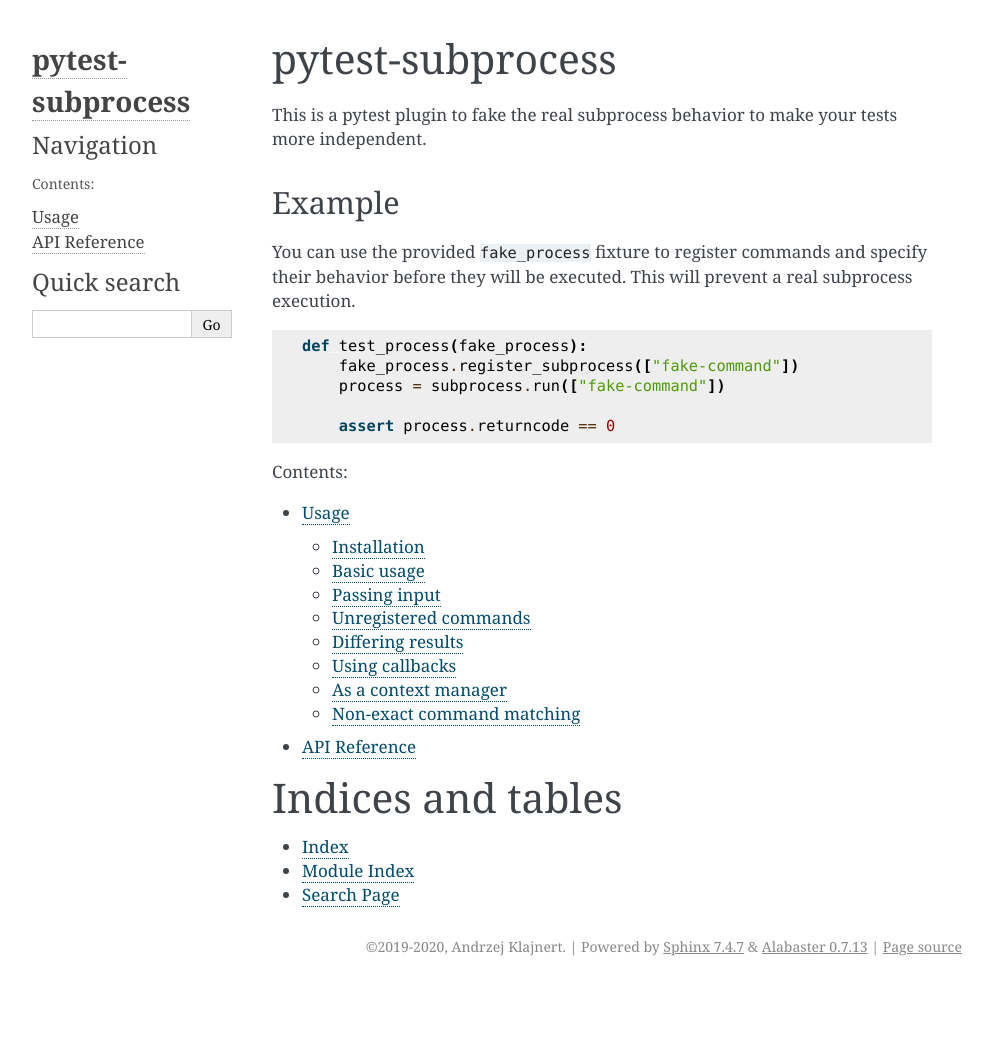
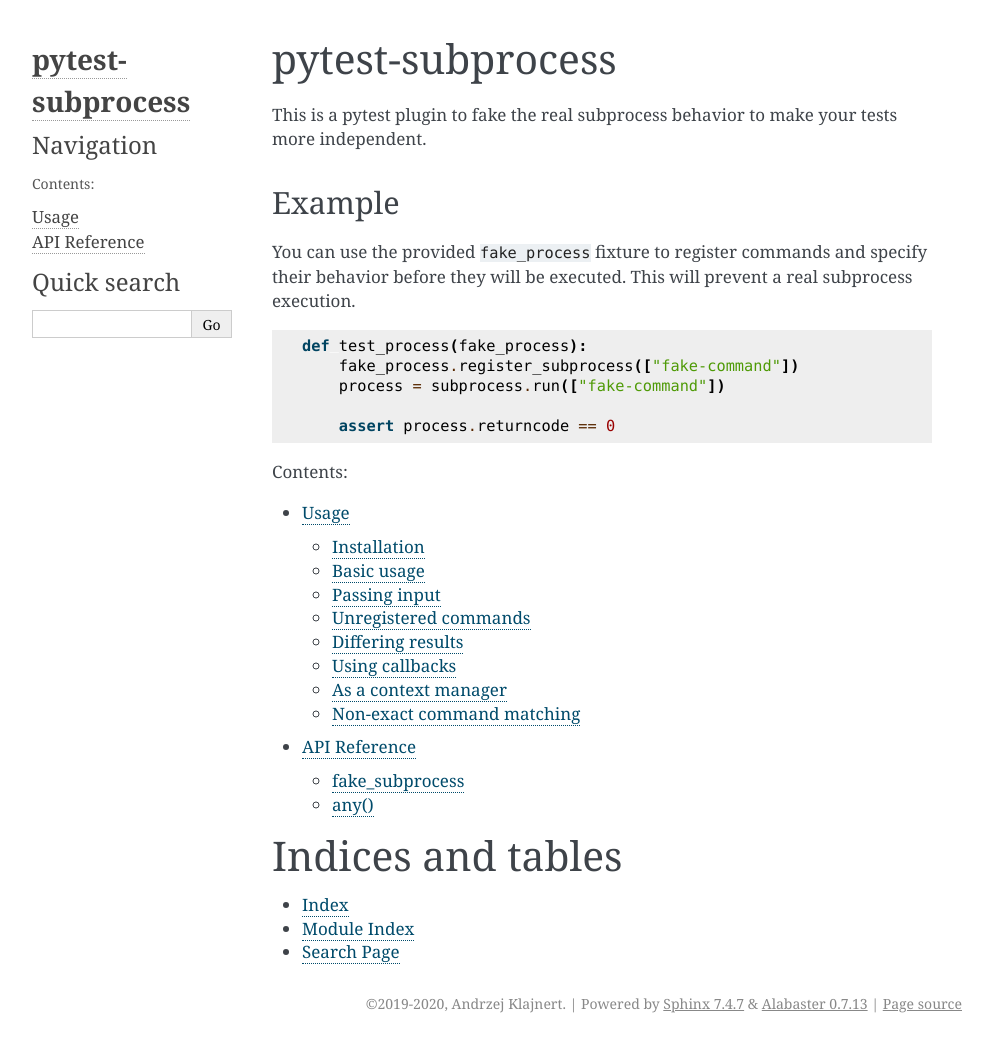
Before and after one commit to aklajnert/pytest-subprocess, a Sphinx documentation site: the page built from docs/index.rst, in a window 1280 px wide. Shown: the whole page, without its empty margins (148-1140 px from the left). Built offline with Sphinx 7.4.7, drawn with Linux system fonts in a browser that asks for light colours; pages that are not in the unit, such as notebooks, are missing from menus; the version number is read from the project's files by our own code; before the commit the page ends 986 px from its top, so only the background shows below that.

Commit message:
Add headers for api reference

```diff
--- a/docs/api.rst
+++ b/docs/api.rst
@@ -1,5 +1,8 @@
 API Reference
 =============
+
+fake_subprocess
+---------------
 
 The main entrypoint class for all ``fake_subprocess`` operations is the
 ``FakeProcess`` class. This class is instantiated and returned when the
@@ -8,6 +11,8 @@
 .. autoclass:: pytest_subprocess.core.FakeProcess
    :members:
 
+any()
+-----
 
 For a non-exact matching, you can use the ``Any()`` class that is available to
 use via ``fake_subprocess.any``. This class can be used to replace a number
```
